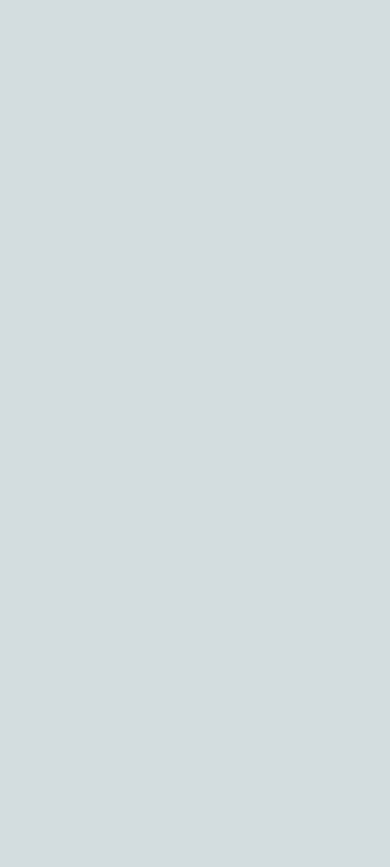
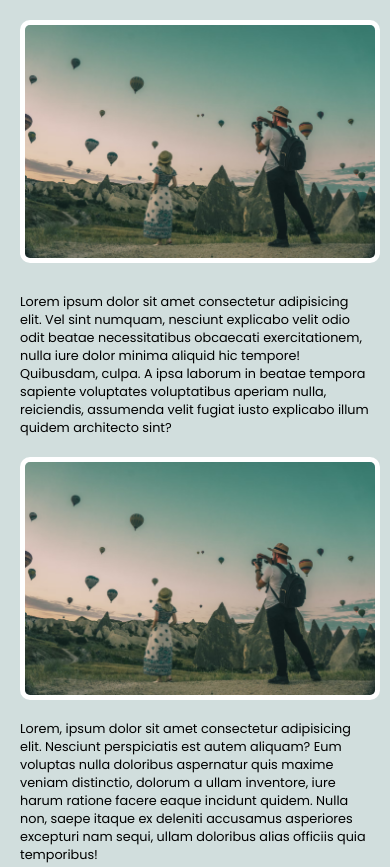
Before and after one commit to iamshaunjp/css-grid-layouts, a plain HTML site: page 2 - multi-column/index.html in a window 390 px wide. Shown: the top 867 px of the page. Before the commit the page ends 844 px from the top, so only its background shows below. Drawn offline with Linux system fonts and the light colour scheme.

Commit message:
using grid template

```diff
--- a/2 - multi-column/index.html
+++ b/2 - multi-column/index.html
@@ -7,6 +7,23 @@
   <link rel="stylesheet" href="styles.css">
 </head>
 <body>
-
+  <div class="grid-container">
+    <article class="feature">
+      <img src="img/1.png" alt="">
+      <div>Lorem ipsum dolor sit amet consectetur adipisicing elit. Vel sint numquam, nesciunt explicabo velit odio odit beatae necessitatibus obcaecati exercitationem, nulla iure dolor minima aliquid hic tempore! Quibusdam, culpa. A ipsa laborum in beatae tempora sapiente voluptates voluptatibus aperiam nulla, reiciendis, assumenda velit fugiat iusto explicabo illum quidem architecto sint?</div>
+    </article>
+    <article>
+      <img src="img/1.png" alt="">
+      <div>Lorem, ipsum dolor sit amet consectetur adipisicing elit. Nesciunt perspiciatis est autem aliquam? Eum voluptas nulla doloribus aspernatur quis maxime veniam distinctio, dolorum a ullam inventore, iure harum ratione facere eaque incidunt quidem. Nulla non, saepe itaque ex deleniti accusamus asperiores excepturi nam sequi, ullam doloribus alias officiis quia temporibus!</div>
+    </article>
+    <article>
+      <img src="img/2.png" alt="">
+      <div>Lorem ipsum dolor sit, amet consectetur adipisicing elit. Dignissimos soluta maxime porro sint, optio nulla dicta unde nostrum? Dolorem error molestias aliquid distinctio voluptas suscipit sit nobis. Excepturi voluptatibus, iusto asperiores deleniti voluptatem omnis veniam facilis, doloremque temporibus, autem voluptate quibusdam nihil odio deserunt doloribus modi incidunt suscipit beatae saepe.</div>
+    </article>
+    <article>
+      <img src="img/3.png" alt="">
+      <div>Lorem ipsum, dolor sit amet consectetur adipisicing elit. Nesciunt officiis nemo doloribus blanditiis, dolore exercitationem itaque nihil enim suscipit, dicta quisquam corrupti explicabo voluptas in natus assumenda dolorem dolor est, fugit harum similique saepe. Ipsum excepturi voluptatum, repellat error nisi delectus beatae soluta nihil magni laboriosam adipisci neque doloribus laudantium!</div>
+    </article>
+  </div>
 </body>
 </html>
--- a/2 - multi-column/styles.css
+++ b/2 - multi-column/styles.css
@@ -1,6 +1,7 @@
 @import url('https://fonts.googleapis.com/css2?family=Poppins:wght@200;400;500;600;800&family=VT323&display=swap');
 
 body {
+  font-size: 16px;
   margin: 20px;
   font-family: "Poppins";
   background: #d1dedd;
@@ -15,3 +16,41 @@ h1,h2,h3 {
 p {
   color: #828b8a;
 }
+.grid-container{
+  display: grid;
+  grid-template-columns: repeat(3,1fr);
+  gap: 20px;
+
+}
+.feature{
+  grid-column: span 3;
+  display: grid;
+  grid-template-columns: 1fr 1fr;
+  gap: 30px;
+  align-items: center;
+}
+img{
+  width: 100%;
+  border: 5px solid #fff;
+  border-radius: 10px;
+}
+
+@media screen and (max-width:760px) {
+    article{
+      grid-column: span 3;
+      display: grid;
+      grid-template-columns: 1fr 1fr;
+      gap: 20px;
+      font-size: 0.8rem;
+    }
+}
+@media screen and (max-width:550px) {
+  article{
+    display: grid;
+    grid-template-columns: 1fr;
+  }
+  .feature{
+    grid-template-columns: 1fr;
+  }
+
+}
```
